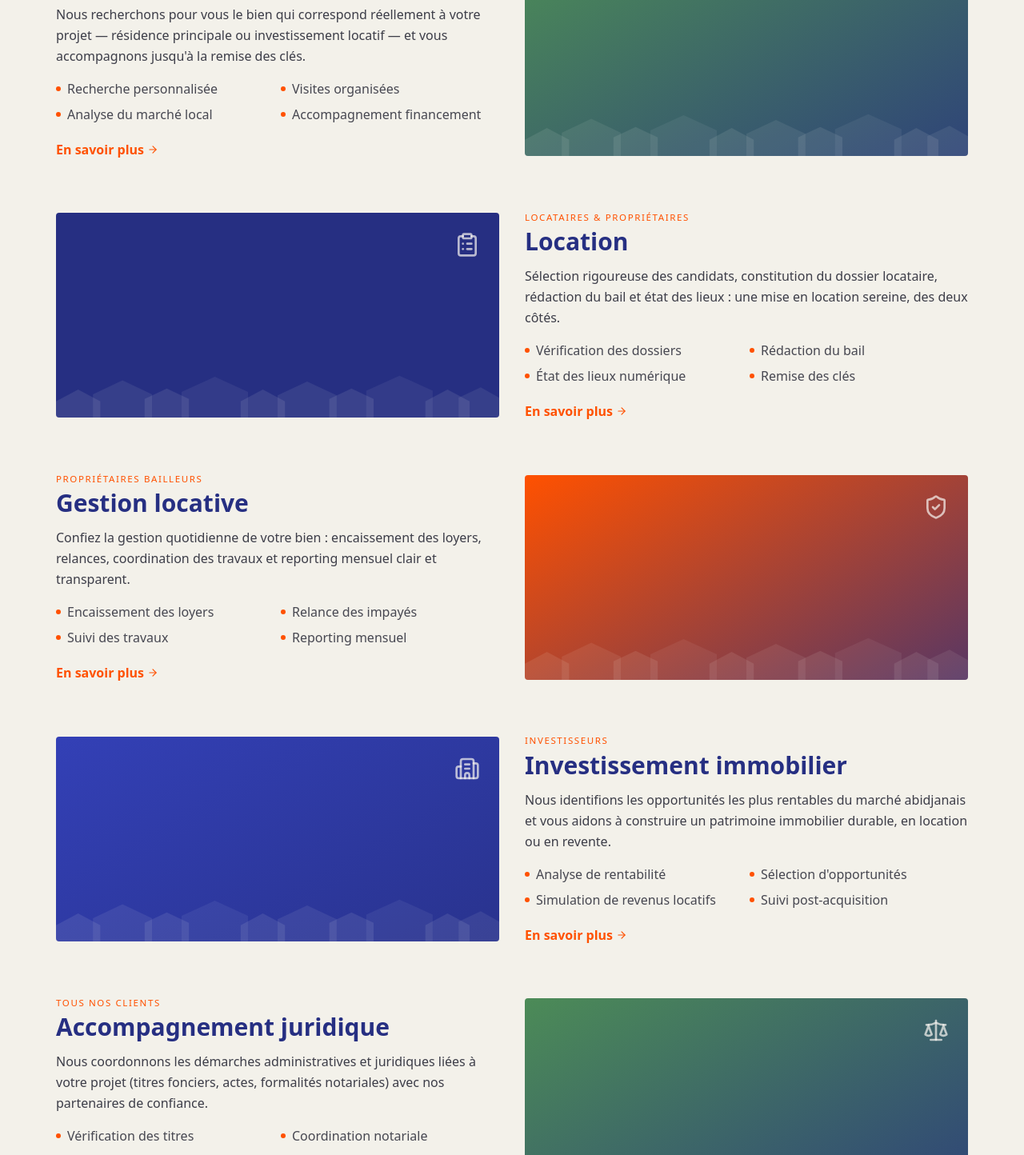
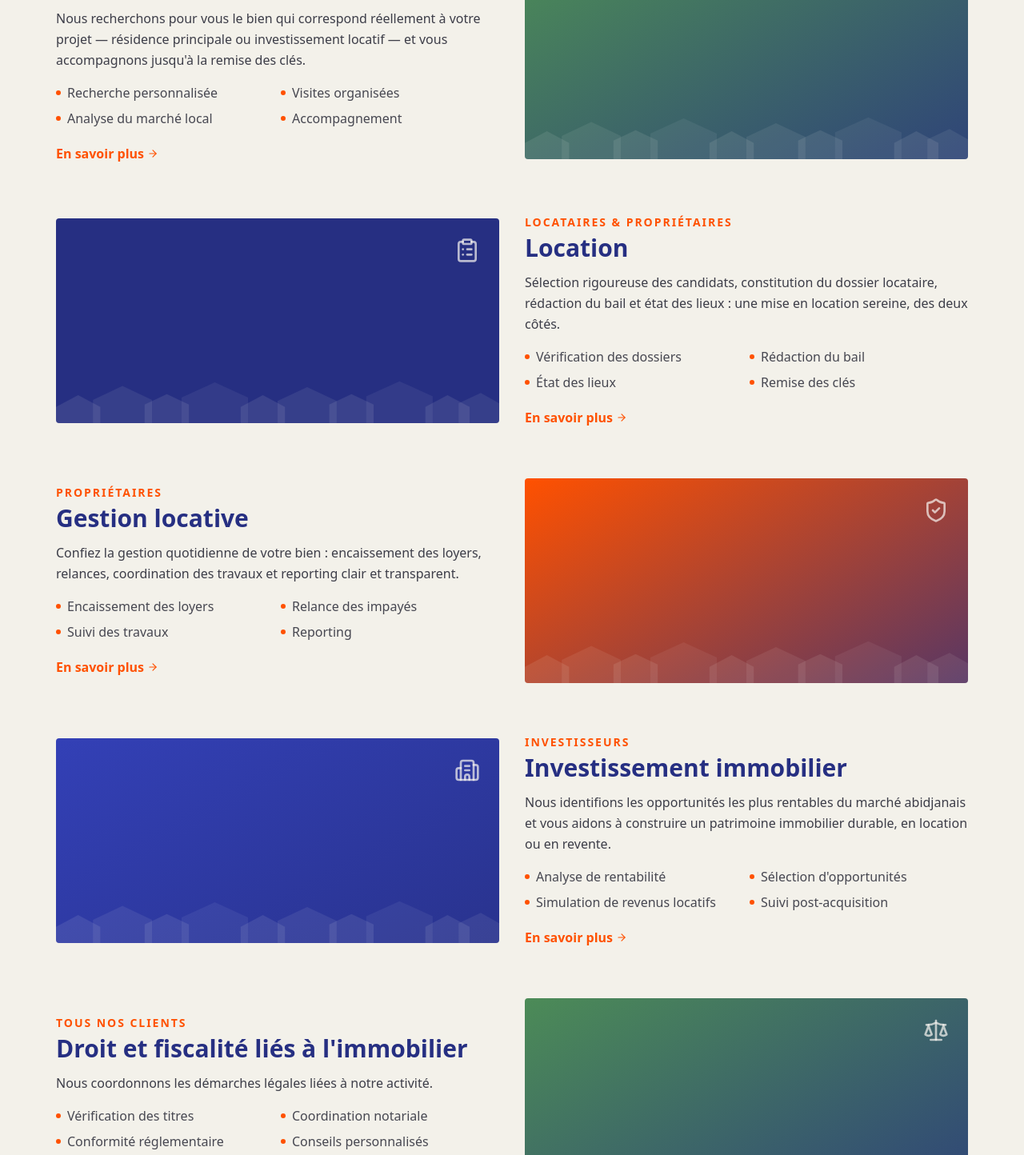
Before and after one commit to prophetiesentreprise-boop/Roc-immobilier-services, a Next.js app: page /nos-services in a window 1280 px wide. Shown: the part 986-2430 px from the top of the page at 80% size. Built offline with nearby package versions, Linux system fonts and the light colour scheme; no server answers; the database is empty.

Commit message:
Nos services : ajustements textes Achat, Location, Gestion locative, Juridique

```diff
--- a/src/app/agence/page.tsx
+++ b/src/app/agence/page.tsx
@@ -122,13 +122,13 @@ export default async function AgencePage() {
         <h2 className="mt-2 max-w-lg font-[family-name:var(--font-display)] text-2xl font-semibold text-ardoise">
           Une équipe à votre service
         </h2>
-        <div className="mt-10 grid gap-6 sm:grid-cols-2 lg:grid-cols-3">
+        <div className="mt-10 grid gap-6 sm:grid-cols-2">
           {team.map((member) => (
-            <div key={member.id} className="card-lift overflow-hidden rounded-sm border border-ligne bg-craie-100">
-              <div className="relative h-44 w-full overflow-hidden bg-craie">
+            <div key={member.id} className="card-lift flex items-start gap-5 rounded-sm border border-ligne bg-craie-100 p-5">
+              <div className="h-28 w-28 shrink-0 overflow-hidden rounded-full border border-ligne bg-craie">
                 {member.photo_url ? (
                   // eslint-disable-next-line @next/next/no-img-element
-                  <img src={member.photo_url} alt={member.full_name} className="h-full w-full object-cover" />
+                  <img src={member.photo_url} alt={member.full_name} className="h-full w-full object-cover object-top" />
                 ) : (
                   <div
                     className="h-full w-full"
@@ -136,7 +136,7 @@ export default async function AgencePage() {
                   />
                 )}
               </div>
-              <div className="p-5">
+              <div className="flex-1">
                 <p className="font-[family-name:var(--font-display)] font-semibold text-ardoise">{member.full_name}</p>
                 <p className="mt-1 text-sm text-encre/65">{member.role}</p>
 
--- a/src/app/contact/page.tsx
+++ b/src/app/contact/page.tsx
@@ -34,7 +34,7 @@ export default async function ContactPage() {
             <MapPin size={18} className="mt-0.5 shrink-0 text-pinot" />
             <span>
               {siteConfig.address.line1}<br />
-               {siteConfig.address.line2}<br />
+              {siteConfig.address.line2}<br />
               {siteConfig.address.postal}
             </span>
           </p>
--- a/src/app/nos-services/page.tsx
+++ b/src/app/nos-services/page.tsx
@@ -17,7 +17,7 @@ const SERVICES = [
     color: "#3340B6",
     text:
       "De l'estimation à la signature définitive, nous pilotons chaque étape de la vente de votre bien : diffusion ciblée, visites qualifiées, négociation et suivi jusqu'à l'acte notarié.",
-    points: ["Estimation gratuite", "Diffusion large de l'annonce", "Négociation par un expert", "Suivi du dossier notarial"],
+    points: ["Estimation", "Négociation", "Diffusion", "Suivi du dossier"],
     href: "/estimer",
   },
   {
@@ -28,7 +28,7 @@ const SERVICES = [
     color: "#4C8B57",
     text:
       "Nous recherchons pour vous le bien qui correspond réellement à votre projet — résidence principale ou investissement locatif — et vous accompagnons jusqu'à la remise des clés.",
-    points: ["Recherche personnalisée", "Visites organisées", "Analyse du marché local", "Accompagnement financement"],
+    points: ["Recherche personnalisée", "Visites organisées", "Analyse du marché local", "Accompagnement"],
     href: "/acheter",
   },
   {
@@ -39,18 +39,18 @@ const SERVICES = [
     color: "#262F82",
     text:
       "Sélection rigoureuse des candidats, constitution du dossier locataire, rédaction du bail et état des lieux : une mise en location sereine, des deux côtés.",
-    points: ["Vérification des dossiers", "Rédaction du bail", "État des lieux numérique", "Remise des clés"],
+    points: ["Vérification des dossiers", "Rédaction du bail", "État des lieux", "Remise des clés"],
     href: "/louer",
   },
   {
     icon: ShieldCheck,
     title: "Gestion locative",
     bgKey: "service_gestion",
-    tag: "Propriétaires bailleurs",
+    tag: "Propriétaires",
     color: "#FF5100",
     text:
-      "Confiez la gestion quotidienne de votre bien : encaissement des loyers, relances, coordination des travaux et reporting mensuel clair et transparent.",
-    points: ["Encaissement des loyers", "Relance des impayés", "Suivi des travaux", "Reporting mensuel"],
+      "Confiez la gestion quotidienne de votre bien : encaissement des loyers, relances, coordination des travaux et reporting clair et transparent.",
+    points: ["Encaissement des loyers", "Relance des impayés", "Suivi des travaux", "Reporting"],
     href: "/contact",
   },
   {
@@ -66,12 +66,12 @@ const SERVICES = [
   },
   {
     icon: Scale,
-    title: "Accompagnement juridique",
+    title: "Droit et fiscalité liés à l'immobilier",
     bgKey: "service_juridique",
     tag: "Tous nos clients",
     color: "#4C8B57",
     text:
-      "Nous coordonnons les démarches administratives et juridiques liées à votre projet (titres fonciers, actes, formalités notariales) avec nos partenaires de confiance.",
+      "Nous coordonnons les démarches légales liées à notre activité.",
     points: ["Vérification des titres", "Coordination notariale", "Conformité réglementaire", "Conseils personnalisés"],
     href: "/contact",
   },
@@ -115,7 +115,7 @@ export default async function NosServicesPage() {
               </div>
 
               <div>
-                <p className="eyebrow">{service.tag}</p>
+                <p className="text-sm font-bold uppercase tracking-[0.14em] text-pinot">{service.tag}</p>
                 <h2 className="mt-1 font-[family-name:var(--font-display)] text-3xl font-semibold text-ardoise">
                   {service.title}
                 </h2>
--- a/src/app/page.tsx
+++ b/src/app/page.tsx
@@ -111,7 +111,7 @@ export default async function Home() {
           <div>
             <p className="eyebrow">Sélection</p>
             <h2 className="mt-2 font-[family-name:var(--font-display)] text-3xl font-semibold text-ardoise">
-              Nos biens disponibles du moment
+              Nos biens coup de cœur
             </h2>
           </div>
           <Link href="/acheter" className="btn-ghost text-sm">
```
